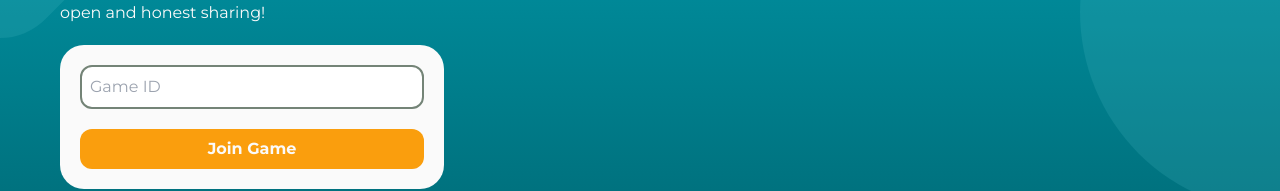
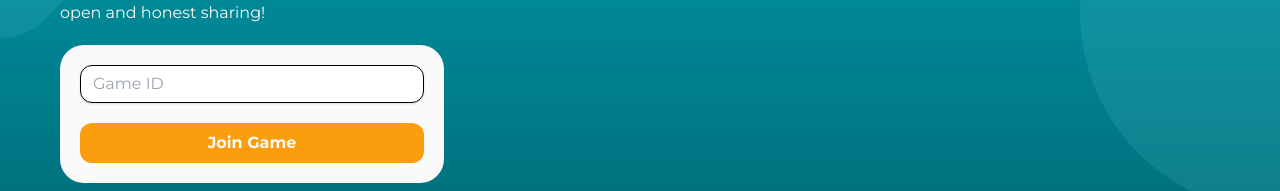
Before and after one commit to ChitChatChampion/ccc, a Vue app: page /csc in a window 1280 px wide. Shown: the part 548-739 px from the top of the page. Built offline with nearby package versions, Linux system fonts and the light colour scheme; what vue-sweetalert2, vue3-google-login would draw is missing.

Commit message:
Edit TextInput.vue: Improvements in the UI

```diff
--- a/src/components/TextInput.vue
+++ b/src/components/TextInput.vue
@@ -1,9 +1,9 @@
 <template>
-  <label v-if="!!label" :for="name" class="font-bold text-lg"><br/>{{ label }}<br/></label>
+  <label v-if="!!label" :for="name" class="block text-gray-700 text-sm font-bold mb-2"><br/>{{ label }}<br/></label>
   <input
     :name="name"
     v-model="value"
-    class="font-sans rounded-xl border-lrt border-2 p-2"
+    class="shadow appearance-none border rounded-xl w-full py-2 px-3 text-gray-700 leading-tight focus:outline-none focus:shadow-outline"
     :placeholder="placeholder"/>
 </template>
 
```
